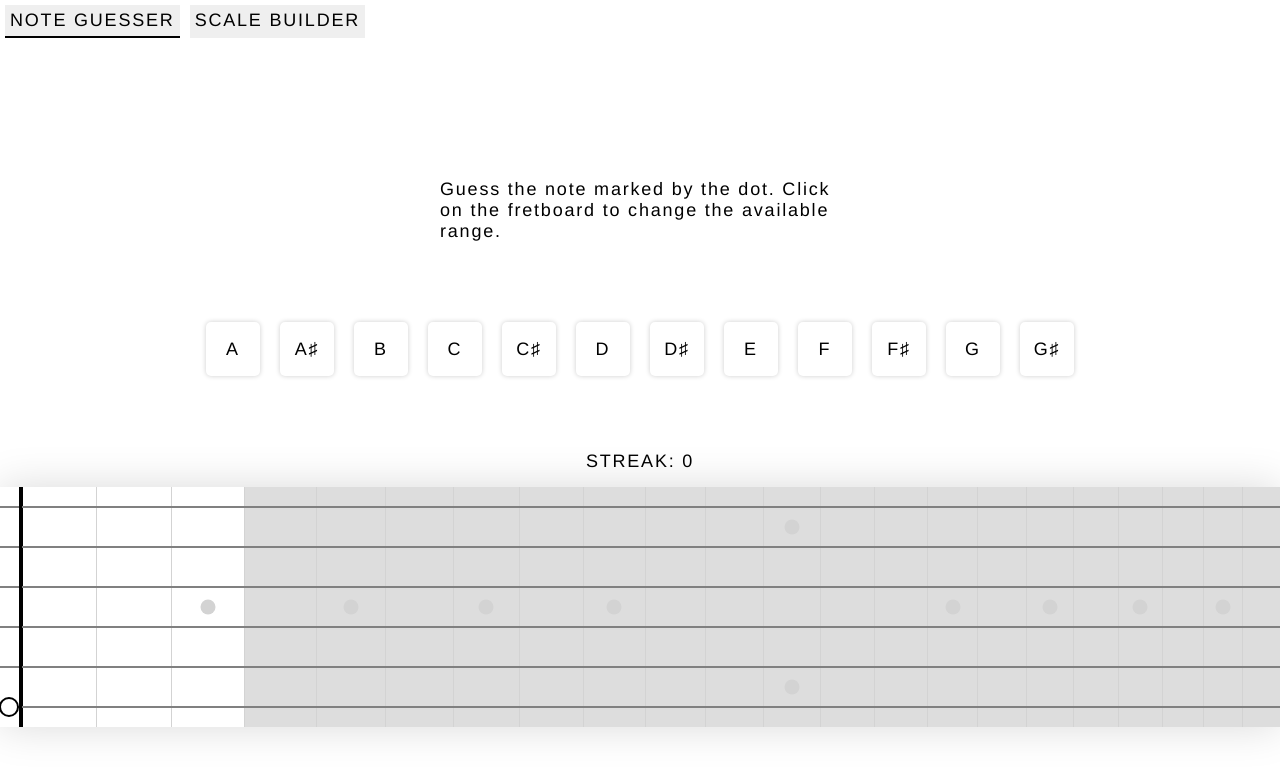
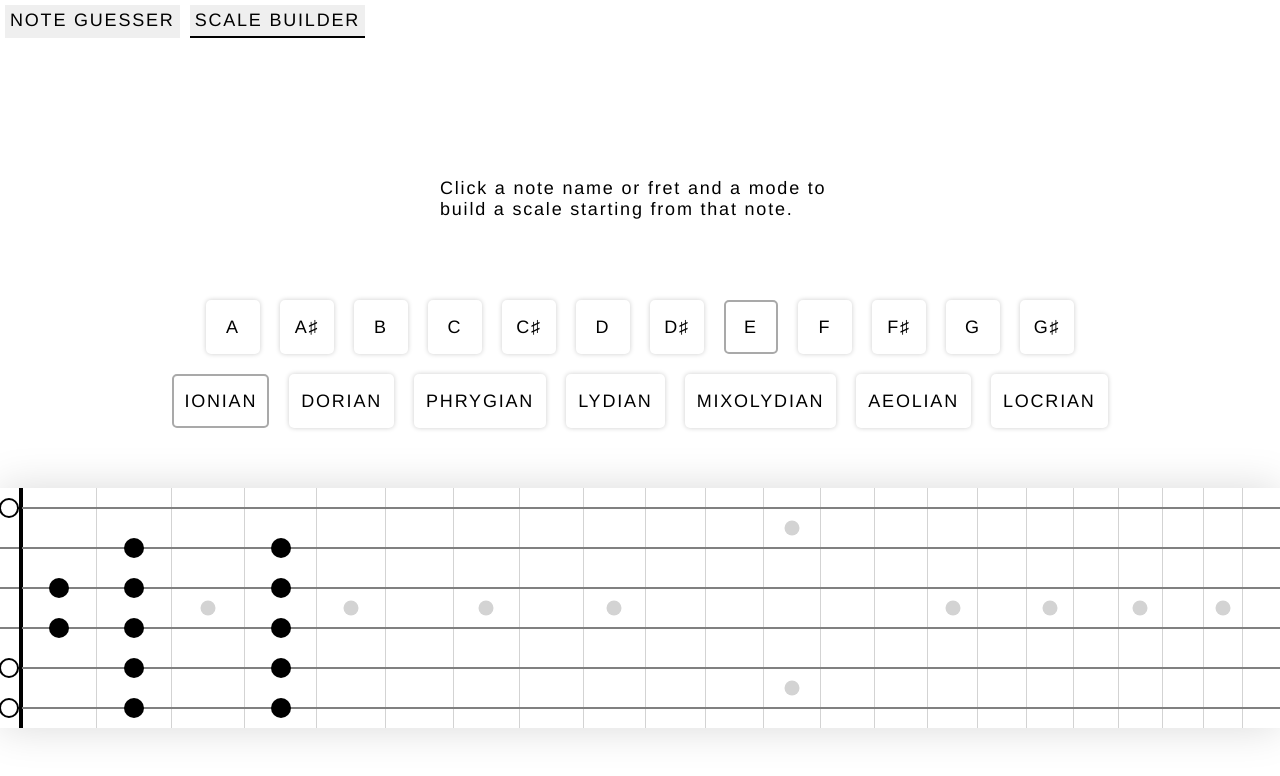
Before and after one commit to nickells/frets, a React (Create React App) app: page / in a window 1280 px wide. Shown: the top 776 px of the page. Built offline with nearby package versions, Linux system fonts and the light colour scheme.

Commit message:
fix bugs

```diff
--- a/package.json
+++ b/package.json
@@ -11,6 +11,7 @@
     "@types/react": "^16.9.0",
     "@types/react-dom": "^16.9.0",
     "@types/styled-components": "^5.1.0",
+    "gh-pages": "^3.2.3",
     "react": "^16.13.1",
     "react-dom": "^16.13.1",
     "react-scripts": "3.4.1",
@@ -19,6 +20,8 @@
   },
   "scripts": {
     "start": "react-scripts start",
+    "predeploy": "npm run build",
+    "deploy": "gh-pages -d build -o github",
     "build": "react-scripts build",
     "test": "react-scripts test",
     "eject": "react-scripts eject"
@@ -26,6 +29,7 @@
   "eslintConfig": {
     "extends": "react-app"
   },
+  "homepage": "https://nickmakes.website/frets/",
   "browserslist": {
     "production": [
       ">0.2%",
--- a/src/App.tsx
+++ b/src/App.tsx
@@ -27,7 +27,7 @@ const NavButton = styled.button<{active: Boolean}>`
 `
 
 function App() {
-  const [view, setView] = useState<views>(views.notes)
+  const [view, setView] = useState<views>(views.scales)
 
   return (
     <>
--- a/src/routes/Scales.tsx
+++ b/src/routes/Scales.tsx
@@ -19,17 +19,21 @@ const Controls = styled.div`
 
 const Scales = () => {
 
-  const [ clickedFret, setClickedFret ] = useState<FretType>({fret: 0, string: 0});
+  const [ startFret, setStartFret ] = useState<FretType>({fret: 0, string: 0});
+  const [ scale, setScale ] = useState(0)
+  const [ root, setRoot ] = useState(note.E)
+
   const onClickFret = (fret: number, string: number) => {
-    setClickedFret({fret, string})
+    setStartFret({fret, string})
     setRoot(guitarNotes[string][fret])
   }
 
-  const [ scale, setScale ] = useState(0)
-  const [ root, setRoot ] = useState(note.E)
+  const onClickNoteName = (name: note) => {
+    setStartFret({fret: guitarNotes[0].indexOf(name), string: 0})
+    setRoot(name);
+  }
 
-
-  const scaleMarker: Set<String> = new Set(findNotesOnFretboard(createScale(root, scale), clickedFret))
+  const scaleMarker: Set<String> = new Set(findNotesOnFretboard(createScale(root, scale), startFret))
 
   return (
     <>
@@ -39,7 +43,7 @@ const Scales = () => {
           { noteNames.map(name => (
             <ShadowButton
               selected={root === name}
-              onClick={() => setRoot(name)}
+              onClick={() => onClickNoteName(name)}
             >{name}</ShadowButton>
           ))}
         </div>
--- a/src/utils.ts
+++ b/src/utils.ts
@@ -15,12 +15,14 @@ export function getLoopedArrayOfLengthFromIndex<T>(array: Array<T>, length: numb
 export const createFretStrings = (): Array<Array<note>> => {
   const stringCreator = (start: number) => getLoopedArrayOfLengthFromIndex(noteNames, 22, start)
   const strings = [note['E'],note['A'],note['D'],note['G'],note['B'],note['E']].map(note => stringCreator(noteNames.indexOf(note)))
+  console.log(strings)
   return strings
 }
 
 export const createNoteSetFromIntervalsAtRoot = (intervals: Array<number>, root: note): Array<note> => {
   const chromaticLength = intervals.reduce((sum, current) => sum + current, 0 )
   const chromatic = getLoopedArrayOfLengthFromIndex(noteNames, chromaticLength, noteNames.indexOf(root))
+  console.log({chromatic})
   const output: Array<note> = []
 
   let pointer = 0
@@ -28,7 +30,8 @@ export const createNoteSetFromIntervalsAtRoot = (intervals: Array<number>, root:
     output.push(chromatic[pointer])
     pointer = intervals[i] + pointer
   }
-  output.push(chromatic[0]) // append the last octave
+  // output.push(chromatic[0]) // append the last octave
+  console.log({output})
   return output
 }
 
@@ -40,6 +43,7 @@ export const createScale = (root: note, mode: number, octaves = 2): Array<note>
 export const guitarNotes = createFretStrings()
 
 export const findNotesOnFretboard = (notes: Array<note>, startPosition?: FretType): Array<string> => {
+  console.log({notes, startPosition})
   const frets: Array<FretType> = []
   const startFret = startPosition ? startPosition.fret : guitarNotes[0].indexOf(notes[0])
   const startString = startPosition ? startPosition.string : 0
```
Also changed, not shown: 2 other files (tests, documents, lock files or other folders).
